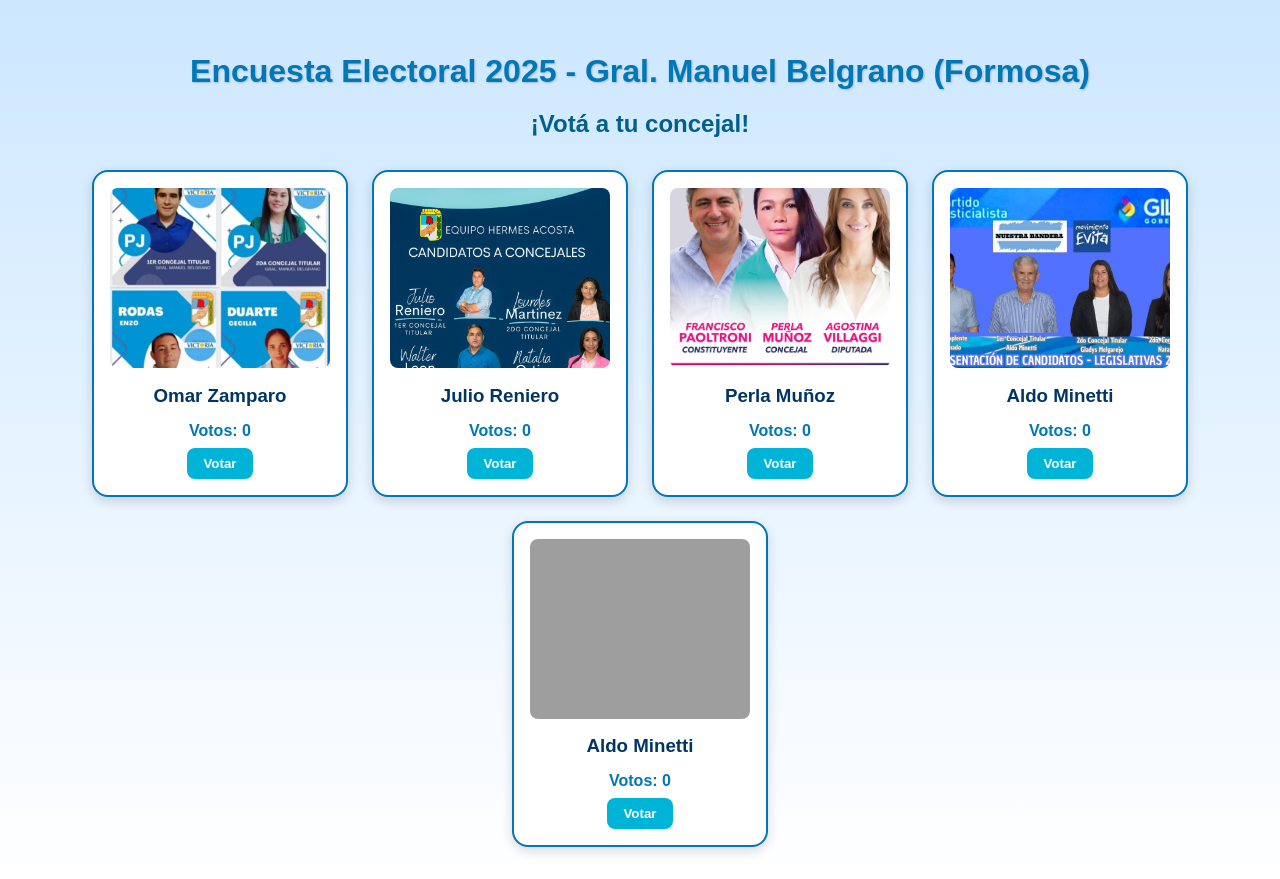
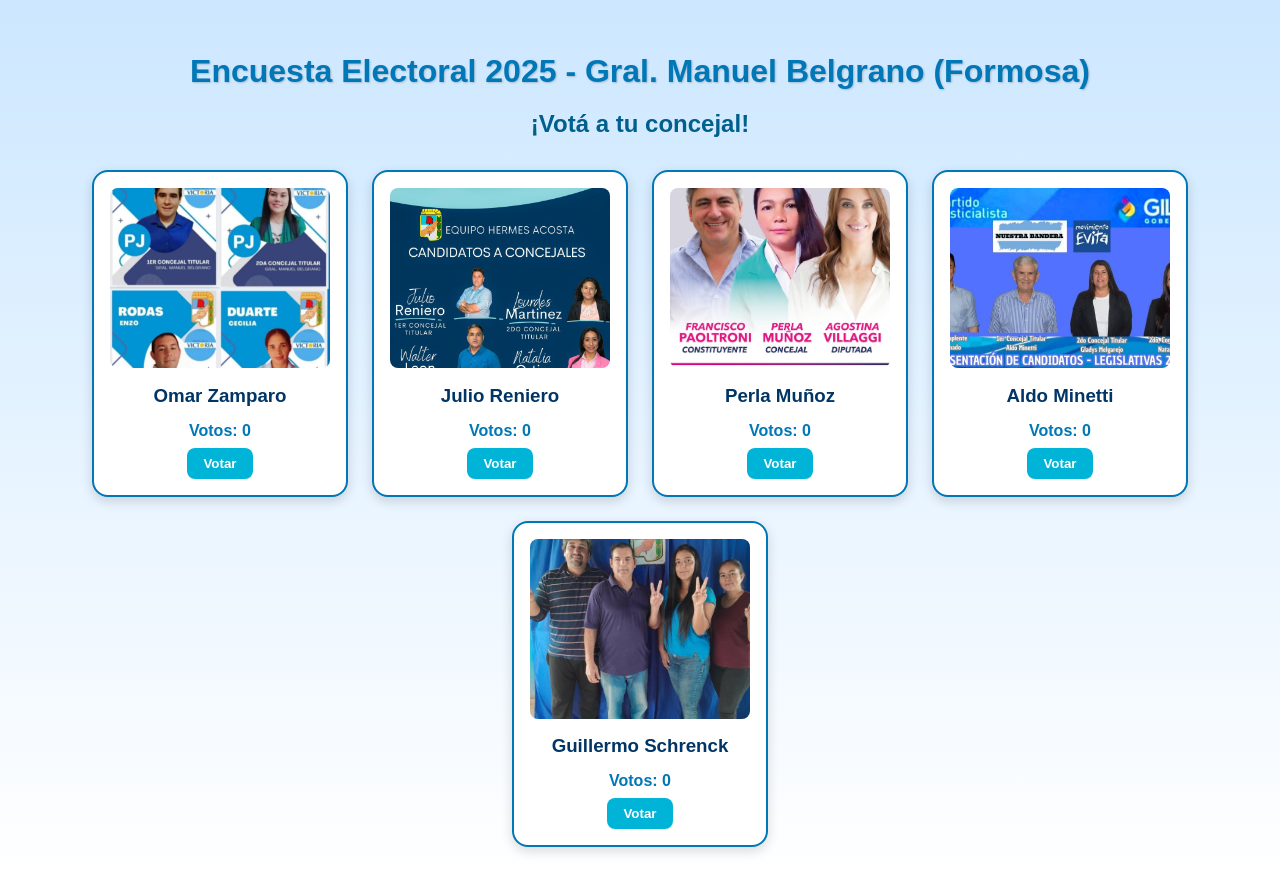
Before and after one commit to Sambermix/encuesta-frontend, a React (Create React App) app: page / in a window 1280 px wide. Built offline with nearby package versions, Linux system fonts and the light colour scheme; no server answers; grey boxes are pictures that could not be loaded.

Commit message:
Corrijo imagen de candidato faltante

```diff
--- a/src/App.js
+++ b/src/App.js
@@ -7,7 +7,7 @@ const candidatos = [
   { id: 2, nombre: "Julio Reniero", partido: " ", imagen: "/julio.jpg" },
   { id: 3, nombre: "Perla Muñoz", partido: " ", imagen: "/perla.jpg" },
   { id: 4, nombre: "Aldo Minetti", partido: " ", imagen: "/aldo.jpeg" },
-  { id: 4, nombre: "Aldo Minetti", partido: " ", imagen: "/guillermo.jpeg" }
+  { id: 4, nombre: "Guillermo Schrenck", partido: " ", imagen: "/guillermo.jpg" }
 ];
 
 function App() {
```
